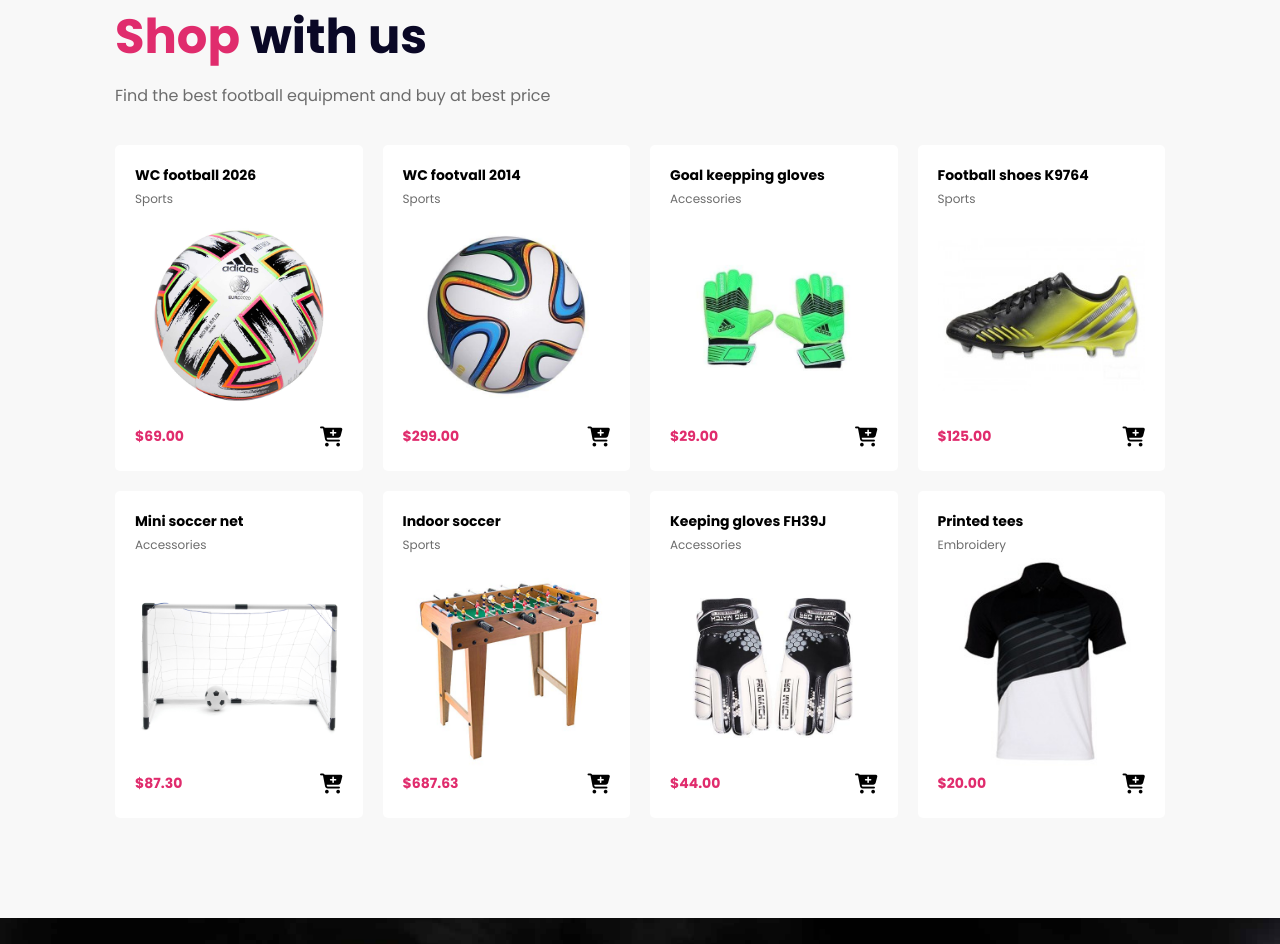
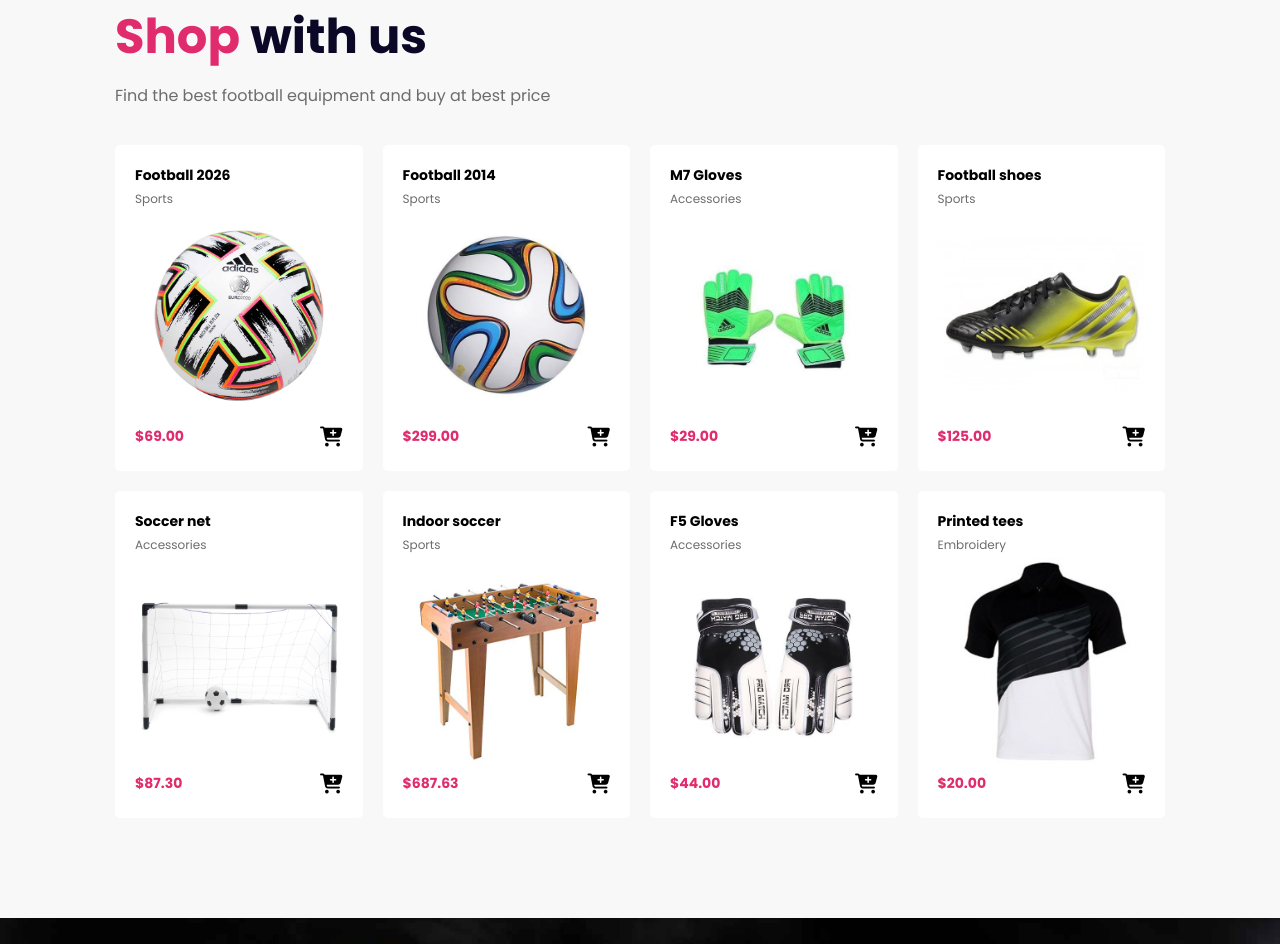
Before and after one commit to JunayedHasanNayeem/football, a plain HTML site: page index.html in a window 1280 px wide. Shown: the part 3414-4358 px from the top of the page. Drawn offline with Linux system fonts and the light colour scheme.

Commit message:
Version 2.00

```diff
--- a/index.html
+++ b/index.html
@@ -139,7 +139,7 @@
         </div>
         <div class="products">
             <div class="product">
-                <h6 class="title">WC football 2026</h6>
+                <h6 class="title">Football 2026</h6>
                 <p class="subtitle">Sports</p>
                 <img src="images/products/ball-1.jpg" alt="Product" class="product-img">
                 <div class="product-footer">
@@ -148,7 +148,7 @@
                 </div>
             </div>
             <div class="product">
-                <h6 class="title">WC footvall 2014</h6>
+                <h6 class="title">Football 2014</h6>
                 <p class="subtitle">Sports</p>
                 <img src="images/products/ball-2.jpg" alt="Product" class="product-img">
                 <div class="product-footer">
@@ -157,7 +157,7 @@
                 </div>
             </div>
             <div class="product">
-                <h6 class="title">Goal keepping gloves</h6>
+                <h6 class="title">M7 Gloves</h6>
                 <p class="subtitle">Accessories</p>
                 <img src="images/products/gloves.jpg" alt="Product" class="product-img">
                 <div class="product-footer">
@@ -166,7 +166,7 @@
                 </div>
             </div>
             <div class="product">
-                <h6 class="title">Football shoes K9764</h6>
+                <h6 class="title">Football shoes</h6>
                 <p class="subtitle">Sports</p>
                 <img src="images/products/blouse.jpg" alt="Product" class="product-img">
                 <div class="product-footer">
@@ -175,7 +175,7 @@
                 </div>
             </div>
             <div class="product">
-                <h6 class="title">Mini soccer net</h6>
+                <h6 class="title">Soccer net</h6>
                 <p class="subtitle">Accessories</p>
                 <img src="images/products/soccer-net.jpg" alt="Product" class="product-img">
                 <div class="product-footer">
@@ -193,7 +193,7 @@
                 </div>
             </div>
             <div class="product">
-                <h6 class="title">Keeping gloves FH39J</h6>
+                <h6 class="title">F5 Gloves</h6>
                 <p class="subtitle">Accessories</p>
                 <img src="images/products/gloves-2.jpg" alt="Product" class="product-img">
                 <div class="product-footer">
```
